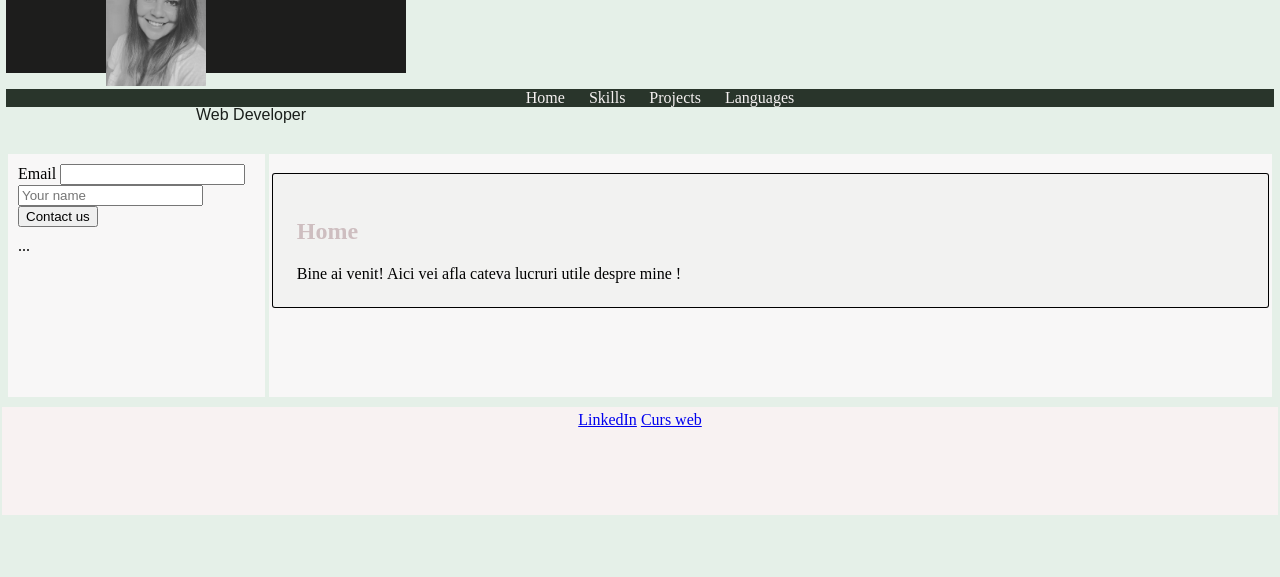
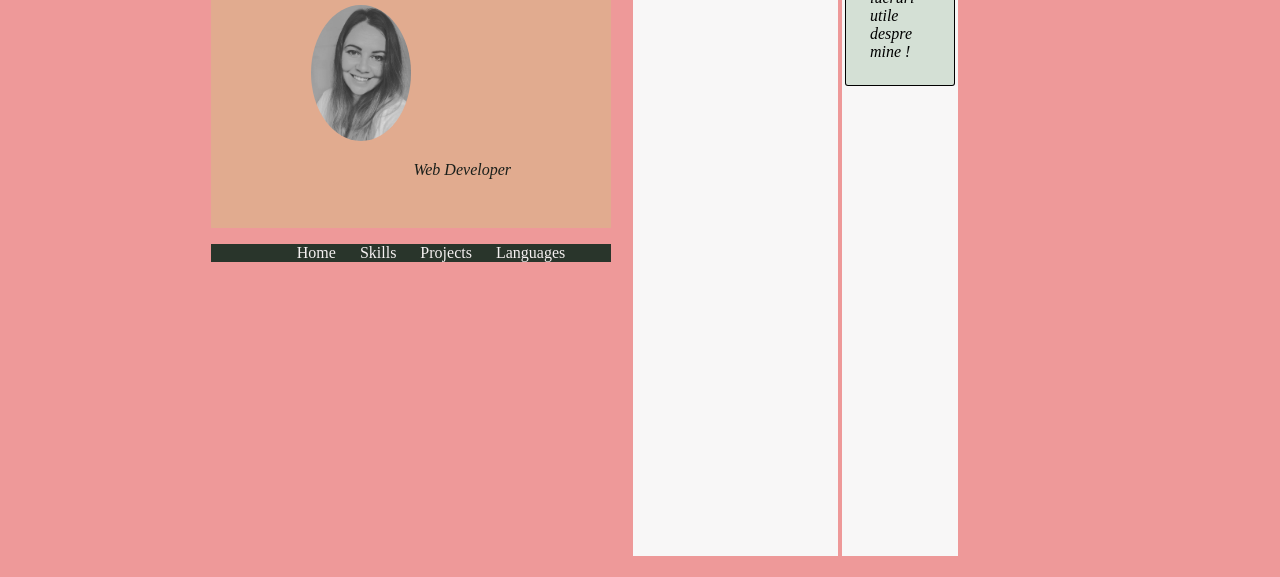
Before and after one commit to bilcadina/bilcadina.github.io, a plain HTML site: page index.html in a window 1280 px wide. Shown: the part 283-860 px from the top of the page. Before the commit the page ends 800 px from the top, so only its background shows below. Drawn offline with Linux system fonts and the light colour scheme.

Commit message:
css transform

```diff
--- a/index.html
+++ b/index.html
@@ -82,57 +82,6 @@
 
     </section>
 
-    <style>
-        body {
-            background-color: rgb(229, 240, 232);
-        }
-
-        p {
-            font-family: Arial, Helvetica, sans-serif;
-            cursor: pointer;
-
-            color:rgb(85, 87, 223)
-             border 5px dashed rgb(162, 206, 173)
-            }
-
-        header, footer, #side-menu section {
-             margin: 2px;
-             padding: 4px;
-            }
-        #content{
-                margin: 2px;
-                padding: 4px;
-            }
-        #side-menu, #main {
-            margin: 2px;
-            padding: 4px;
-            }
-        body{
-            margin:0px;
-            min-height: 100%;
-            display:flex;
-            flex-direction: column;
-            }
-        header, body > section {
-           flex:1;
-        }
-        #content {
-            flex: 4;
-            flex-direction:row;
-            display:flex;
-        }
-        #side-menu{
-            flex: 1;
-        }
-        #main {
-            flex: 4;
-        }
-        footer {
-            height: 50px;
-            min-height: 100px;
-        }
-
-    </style>
     </table>
 
     <footer>
--- a/style.css
+++ b/style.css
@@ -1,29 +1,34 @@
     html{
     height: 100%;
     }
-body{
-    background-color: #ffffff;
-    margin: 200px;
-    margin-top: 50px;
-    padding: 10;
-    flex-direction: 4;
+
+    div {
+        font-style: italic;
+    background-color: rgb(248, 247, 247);
     }
-
-div {background-color: rgb(248, 247, 247);}
-
-
+    img {
+        border-radius: 50%;
+    }
     #header{
-    background-color: rgb(29, 29, 28);
+    background-color: rgba(201, 201, 124, 0.356);
      align-content:stretch;
      padding: 100px;
      width: 200px;
-     height: 150px;
-
+     height: 250px;
     }
     h1, h2 {
-        color:rgb(206, 190, 192);
+        color:rgb(70, 73, 70);
     }
 
+    body{
+        background-color: #ee9999;
+        margin: 200px;
+        margin-top: 50px;
+        padding: 5px;
+        flex-direction: 4;
+        min-height: 100%;
+        display:flex;
+    }
    #job-title{
      color: rgb(26, 31, 27);
      text-align:right;
@@ -60,7 +65,7 @@ div {background-color: rgb(248, 247, 247);}
     }
 
       .page {
-          background-color: rgba(208, 214, 209, 0.151);
+          background-color: rgba(15, 100, 29, 0.151);
           margin: 16px 0;
           padding: 24px;
           box-shadow: 0 0 0 1px;
@@ -77,9 +82,36 @@ div {background-color: rgb(248, 247, 247);}
     font-style: italic;
     color: rgb(220, 208, 231);
     }
+
+    header, #side-menu section {
+         margin: 2px;
+         padding: 4px;
+        }
+    #content{
+            margin: 10px;
+            padding: 4px;
+        }
+    #side-menu, #main {
+        margin: 2px;
+        padding: 4px;
+        }
+
+    header, body , section {
+       flex:1;
+    }
+    #content {
+        flex: 4;
+        flex-direction:row;
+        display:flex;
+    }
+    #side-menu{
+        flex: 1;
+    }
+    #main {
+        flex: 4;
+    }
     footer {
-        min-height: 10px;
-        padding: 5px;
+        height: 4px;
         text-align: center;
-        background-color: rgb(248, 242, 242);
+        background-color: rgb(210, 228, 210);
     }
```
Lines whose indentation alone changed are shown as unchanged.
